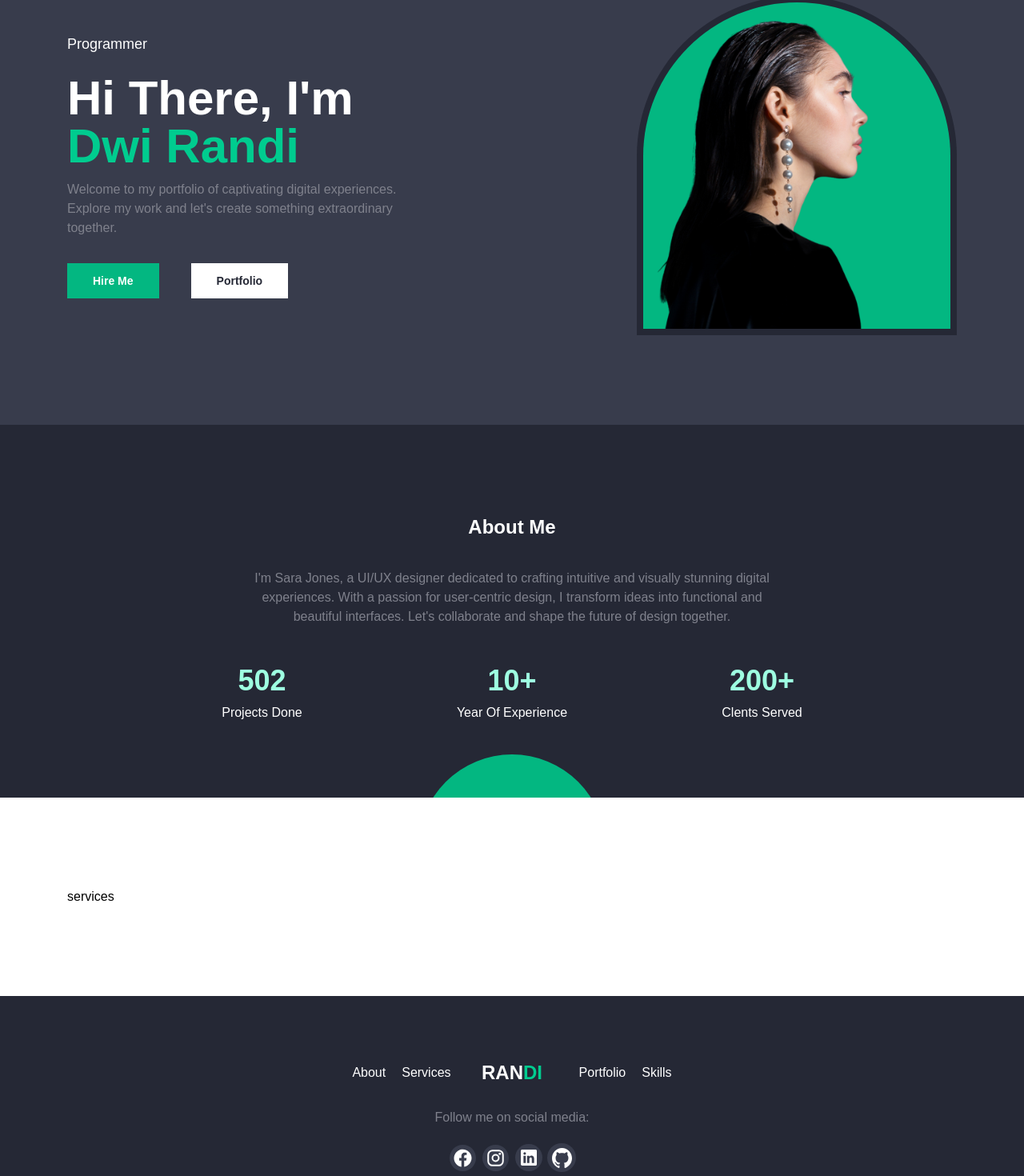
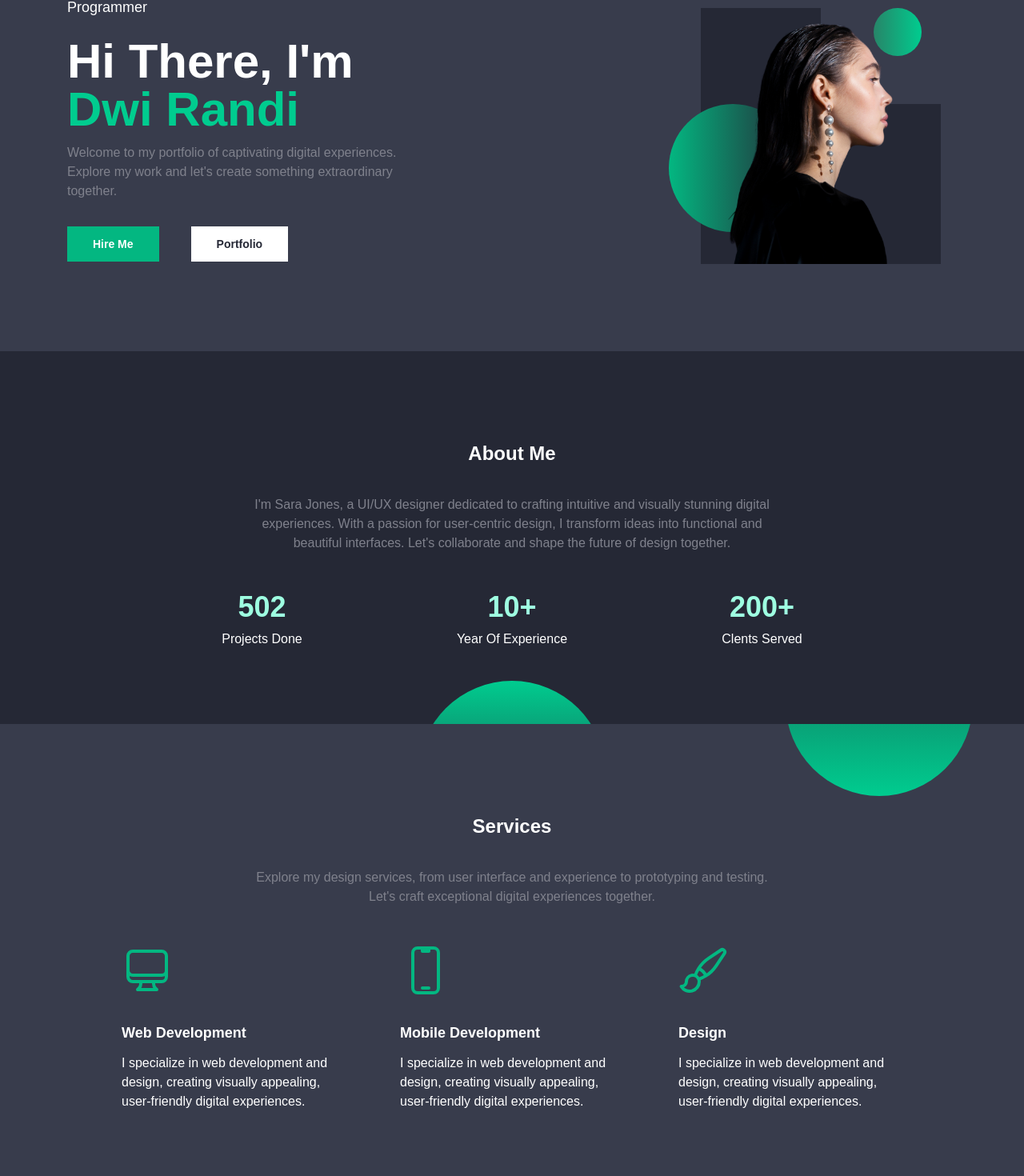
Before and after one commit to RandiRamadhani10/RandiRmaadhani10.github.io, a React (Create React App) app: page / in a window 1280 px wide. Shown: the part 117-1587 px from the top of the page at 80% size. Built offline with nearby package versions, Linux system fonts and the light colour scheme.

Commit message:
add services

```diff
--- a/src/section/SectionAbout.js
+++ b/src/section/SectionAbout.js
@@ -103,7 +103,7 @@ const SectionAbout = () => {
 
         {/* hiasan */}
         <div className="w-full flex justify-center mt-10 mb-[-180px]">
-          <div className="w-[234px] h-[234px] bg-def-green-200 rounded-full" />
+          <div className="w-[234px] h-[234px] bg-gradient-to-t from-def-dark-200 to-def-green-100 rounded-full" />
         </div>
       </div>
     </div>
--- a/src/section/SectionCover.js
+++ b/src/section/SectionCover.js
@@ -1,21 +1,19 @@
 import React from "react";
 
 // image
-import FotoCV from '../assets/image/user.png'
+import FotoCV from "../assets/image/user.png";
 
 const SectionCover = () => {
   return (
     <div id="home" className="bg-def-dark-100 w-full">
       <div className="max-w-6xl m-auto text-white py-28 px-5">
         {/* hiasan */}
-        <div className="bg-def-green-100 w-32 h-32 absolute top-[-70px] rounded-full lg:left-[20vw] left-[30vw]" />
+        <div className="bg-gradient-to-b from-def-dark-200 to-def-green-100 w-32 h-32 absolute top-[-70px] rounded-full lg:left-[20vw] left-[30vw]" />
 
         {/* main */}
-        <div className="flex justify-between items-center flex-col-reverse md:flex-row">
+        <div className="flex justify-between items-center flex-col-reverse md:flex-row gap-10">
           {/* description */}
-          <div
-            className="text-center md:text-left"
-          >
+          <div className="text-center md:text-left">
             <div className="text-lg mb-6">Programmer</div>
             <div className="font-bold text-6xl max-w-[450px] mb-3">
               Hi There, I'm{" "}
@@ -45,13 +43,28 @@ const SectionCover = () => {
           </div>
 
           {/* photo */}
-          <div
-            className="bg-def-dark-200 max-w-[400px] rounded-t-full p-2 mb-9 md:mb-0"
-          >
+          <div className="relative w-[300px] h-[300px]">
+            {/* foto */}
+            <div className="absolute w-full left-0">
+              <img
+                src={FotoCV}
+                alt="foto cv"
+                className="relative z-[16] "
+              />
+            </div>
+
+            {/* hiasan */}
             <div
-              className="bg-def-green-200 rounded-t-full"
+              className="absolute bottom-[-19px] flex items-end justify-center sm:-left-5 left-0"
             >
-              <img src={FotoCV} alt="foto user"/>
+              <div>
+                <div className="w-[160px] h-[160px] bg-gradient-to-r from-def-green-200 to-def-dark-200 absolute bottom-10 -left-10 rounded-full"/>
+                <div className="w-[150px] h-[320px] bg-def-dark-200"/>
+              </div>
+              <div>
+                <div className="w-[60px] h-[60px] bg-gradient-to-r from-[#278568] to-def-green-100 absolute top-0 right-6 rounded-full"/>
+                <div className="w-[150px] h-[200px] bg-def-dark-200"/>
+              </div>
             </div>
           </div>
         </div>
--- a/src/section/SectionServices.js
+++ b/src/section/SectionServices.js
@@ -1,18 +1,74 @@
-import React from 'react'
+import React from "react";
+
+// icon
+import {
+  ComputerDesktopIcon,
+  DevicePhoneMobileIcon,
+  PaintBrushIcon,
+} from "@heroicons/react/24/outline";
 
 const SectionServices = () => {
   return (
-    <div
-      id='about'
-      className="bg-white w-full"
-    >
-      <div
-        className='max-w-6xl m-auto py-28 px-5'
-      >
-        <div>services</div>
+    <div id="services" className="bg-def-dark-100 text-white w-full">
+      <div className="relative overflow-hidden max-w-6xl m-auto py-28 px-5">
+        {/* title */}
+        <div className="flex justify-center mb-9">
+          <div className="text-2xl font-bold">Services</div>
+        </div>
+
+        {/* desc */}
+        <div className="flex justify-center m-auto mb-12 text-center max-w-2xl">
+          <div className="text-def-light-200">
+            Explore my design services, from user interface and experience to
+            prototyping and testing. Let's craft exceptional digital experiences
+            together.
+          </div>
+        </div>
+
+        {/* services */}
+        <div className="flex justify-evenly items-center flex-col md:flex-row md:gap-0 gap-10">
+          {/* web */}
+          <div className="group max-w-sm md:max-w-[280px] flex flex-col items-center md:items-start text-center md:text-left">
+            <div className="w-full flex justify-center md:justify-start mb-8 group-hover:scale-y-110 ease-in-out duration-300">
+              <ComputerDesktopIcon className="text-def-green-200 w-16" />
+            </div>
+            <div className="font-bold mb-3 text-lg group-hover:text-def-green-200 ease-in-out duration-300">Web Development</div>
+            <div className="font-light">
+              I specialize in web development and design, creating visually
+              appealing, user-friendly digital experiences.
+            </div>
+          </div>
+
+          {/* mobile */}
+          <div className="group max-w-sm md:max-w-[280px] flex flex-col items-center md:items-start text-center md:text-left">
+            <div className="w-full flex justify-center md:justify-start mb-8 group-hover:scale-y-110 ease-in-out duration-300">
+              <DevicePhoneMobileIcon className="text-def-green-200 w-16" />
+            </div>
+            <div className="font-bold mb-3 text-lg group-hover:text-def-green-200 ease-in-out duration-300">Mobile Development</div>
+            <div className="font-light">
+              I specialize in web development and design, creating visually
+              appealing, user-friendly digital experiences.
+            </div>
+          </div>
+
+          {/* design */}
+          <div className="group max-w-sm md:max-w-[280px] flex flex-col items-center md:items-start text-center md:text-left">
+            <div className="w-full flex justify-center md:justify-start mb-8 group-hover:scale-y-110 ease-in-out duration-300">
+              <PaintBrushIcon className="text-def-green-200 w-16" />
+            </div>
+            <div className="font-bold mb-3 text-lg group-hover:text-def-green-200 ease-in-out duration-300">Design</div>
+            <div className="font-light">
+              I specialize in web development and design, creating visually
+              appealing, user-friendly digital experiences.
+            </div>
+          </div>
+        </div>
+
+        {/* hiasan */}
+        <div className="absolute -top-36 right-0 w-[234px] h-[234px] bg-gradient-to-b from-[#175F52] to-def-green-100 rounded-full" />
       </div>
     </div>
-  )
-}
+  );
+};
 
-export default SectionServices
+export default SectionServices;
```
